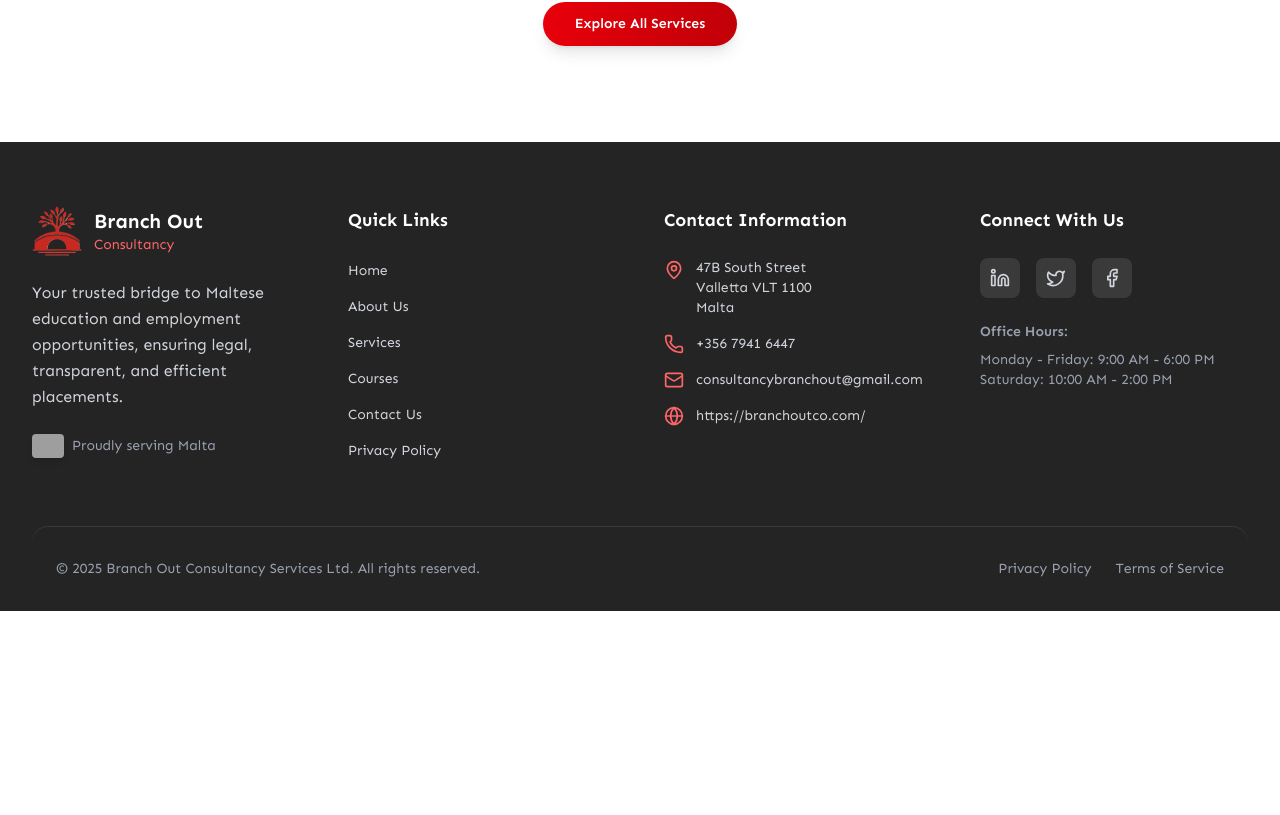
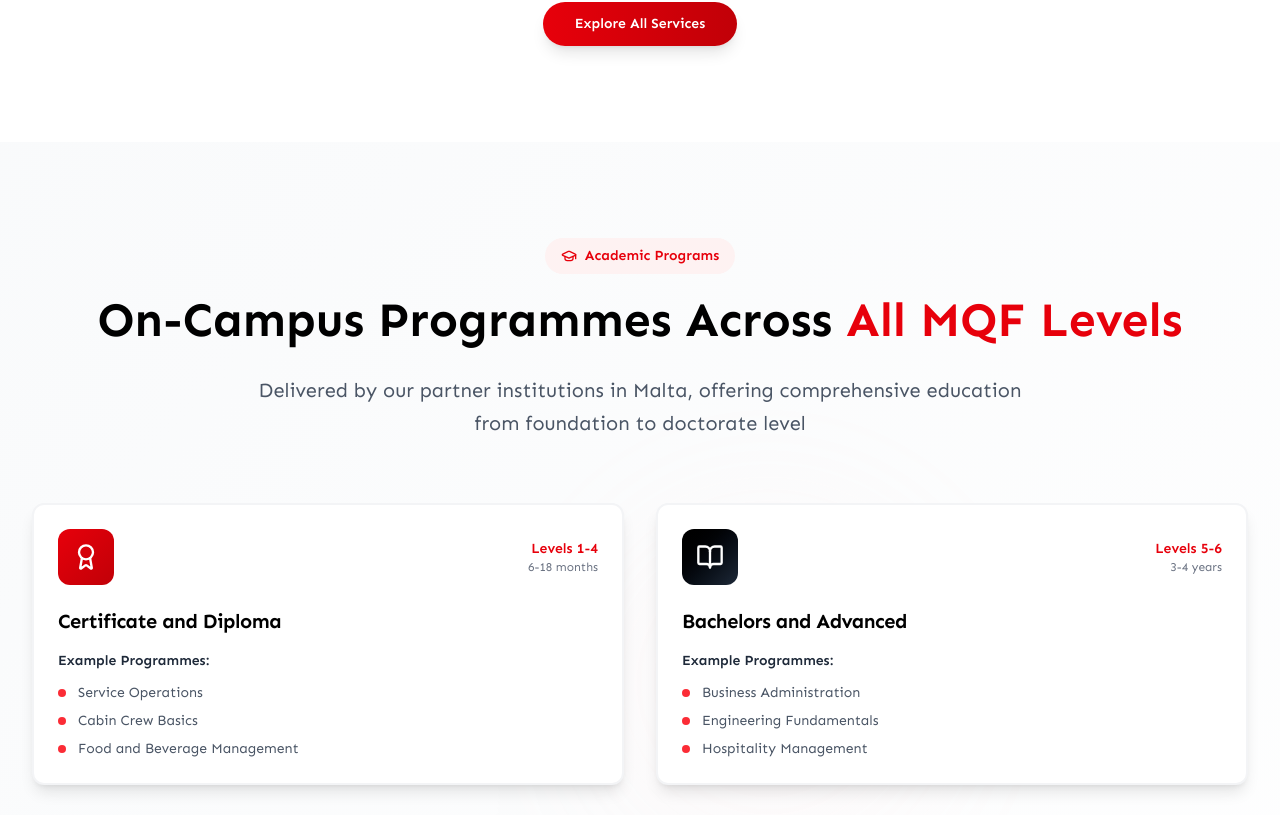
Before and after one commit to RohitSah23/branchout, a Next.js app: page / in a window 1280 px wide. Shown: the part 3165-3980 px from the top of the page. Before the commit the page ends 3776 px from the top, so only its background shows below. Built offline with nearby package versions, Linux system fonts and the light colour scheme; grey boxes are pictures that could not be loaded.

Commit message:
feat (Courses): Added Courses Section to Home Page

```diff
--- a/app/page.tsx
+++ b/app/page.tsx
@@ -3,6 +3,7 @@
 import Hero from "@/components/Hero/Hero";
 import WhyMalta from "@/components/WhyMalta/WhyMalta";
 import Services from "@/components/Services/Services";
+import Courses from "@/components/Courses/Courses";
 
 export default function Home() {
   return (
@@ -11,6 +12,7 @@
     <Hero/>
     <WhyMalta/>
     <Services/>
+    <Courses/>
     <Footer/>
    </div>
   );
```
